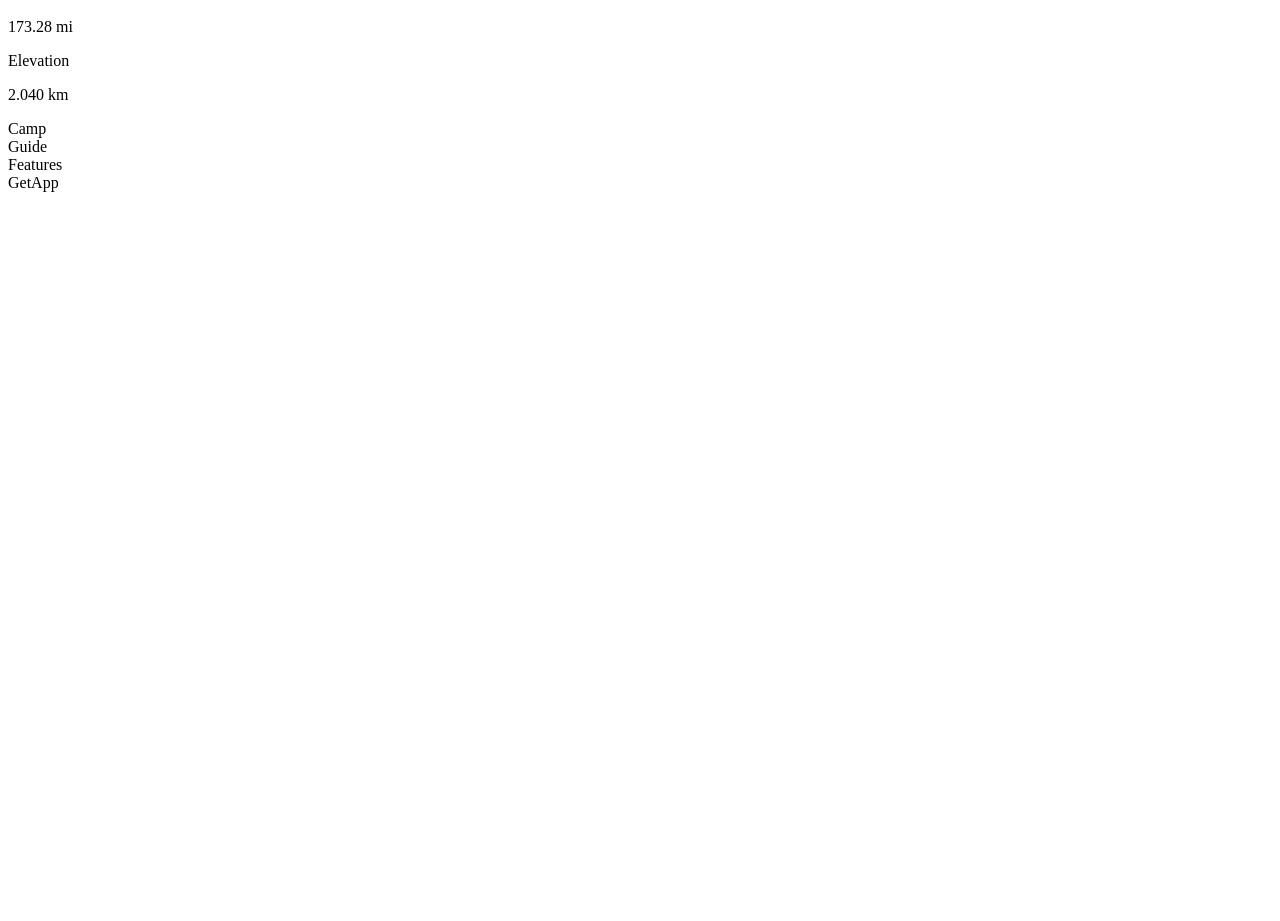
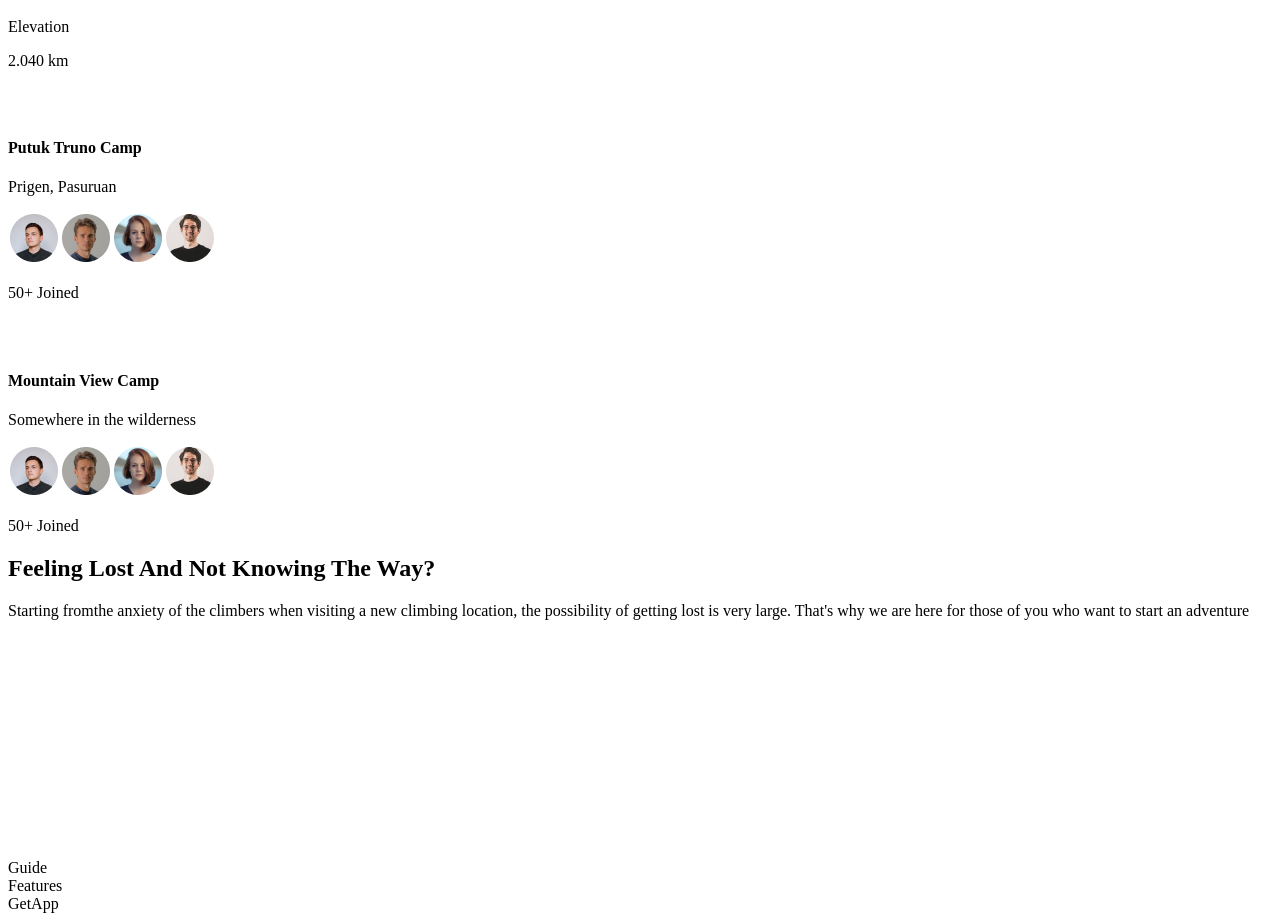
Before and after one commit to Askebir/Travel-app, a Next.js app: page / in a window 1280 px wide. Shown: the part 440-1361 px from the top of the page. Before the commit the page ends 800 px from the top, so only its background shows below. Built offline with nearby package versions, Linux system fonts and the light colour scheme.

Commit message:
camp section completed

```diff
--- a/components/Camp.tsx
+++ b/components/Camp.tsx
@@ -1,7 +1,92 @@
-import React from "react";
+import { PEOPLE_URL } from "@/constants";
+import Image from "next/image";
+
+interface CompProps {
+  backgroundImage: string;
+  title: string;
+  subitle: string;
+  peopleJoined: string;
+}
+
+const CampSite = ({
+  backgroundImage,
+  title,
+  subitle,
+  peopleJoined,
+}: CompProps) => {
+  return (
+    <div
+      className={`border border-yellow-300  h-full w-full min-w-[1100px] ${backgroundImage} bg-cover bg-no-repeat lg:rounded-r-5xl 2xl:rounded-5xl `}
+    >
+      <div className="flex border border-blue-700 h-full flex-col items-start justify-between p-6 lg:px-20 lg:py-10 ">
+        <div className="flex border border-red-700  items-center justify-center">
+          <div className="rounded-full bg-green-50 p-4">
+            <Image src="/folded-map.svg" alt="map" width={28} height={28} />
+          </div>
+          <div className="flex-col gap-1 px-4">
+            <h4 className="bold-18 text-white">{title}</h4>
+            <p className="regular-14 text-white">{subitle}</p>
+          </div>
+        </div>
+        <div className=" flex border border-red-700 items-center justify-center">
+          <span className="flex -space-x-4 overflow-hidden">
+            {PEOPLE_URL.map((url) => (
+              <Image
+                className="inline-block h-10  w-10 rounded-full"
+                src={url}
+                key={url}
+                alt="person"
+                width={52}
+                height={52}
+              />
+            ))}
+          </span>
+          <p className="bold-16 px-5 md:bold-20 text-white">{peopleJoined}</p>
+        </div>
+      </div>
+    </div>
+  );
+};
 
 const Camp = () => {
-  return <div>Camp</div>;
+  return (
+    <section className="border-2 border-green-500 2xl:max-container relative flex flex-col py-10 lg:py-20 xl:mb-20 ">
+      <div className="hide-scrollbar flex h-[340px] w-full tems-start justify-start gap-8 overflow-x-auto lg:h-[400px] xl:h-[640px]">
+        <CampSite
+          backgroundImage="bg-bg-img-1"
+          title="Putuk Truno Camp"
+          subitle="Prigen, Pasuruan"
+          peopleJoined="50+ Joined"
+        />
+        <CampSite
+          backgroundImage="bg-bg-img-2"
+          title="Mountain View Camp"
+          subitle="Somewhere in the wilderness"
+          peopleJoined="50+ Joined"
+        />
+      </div>
+      <div className="flex border border-r-green-50 items-center justify-end mt-10 px-6 lg:-mt-60 lg:mr-6">
+        <div className="bg-green-50 p-8 lg:max-w-[500px] xl:max-w-[734px] relative w-full overflow-hidden rounded-3xl  xl:rounded-5xl xl:px-16 xl:py-20 ">
+          <h2 className="regular-24 md:regular-32 2xl:regular-64 capitalize text-white">
+            <strong>Feeling Lost And Not Knowing The Way?</strong>
+          </h2>
+          <p className="regular-14 xl:regular-16 mt-5 text-white ">
+            Starting fromthe anxiety of the climbers when visiting a new
+            climbing location, the possibility of getting lost is very large.
+            That's why we are here for those of you who want to start an
+            adventure
+          </p>
+          <Image
+            src="/quote.svg"
+            alt="camp-2"
+            width={186}
+            height={219}
+            className="camp-quote"
+          />
+        </div>
+      </div>
+    </section>
+  );
 };
 
 export default Camp;
--- a/components/Hero.tsx
+++ b/components/Hero.tsx
@@ -6,7 +6,7 @@ const Hero = () => {
   return (
     <section
       className="max-container border border-red-600
-    padding-container flex flex-col gap-20 py-10 pb-32 md:gap-28 border-3 lg:py-20 xl:flex-row"
+    padding-container flex flex-col gap-20 py-10 pb-32 md:gap-28 border-3 relative6 lg:py-20 xl:flex-row"
     >
       <div className="hero-map" />
       {/* LEFT */}
@@ -54,19 +54,21 @@ const Hero = () => {
           />
         </div>
       </div>
-      <div className="relative flex flex-1 items-start">
-        <div className="realtive z-20 flex  w-[268] flex-col gap-8 rounded-3xl bg-green-90 px-7 py-8">
-          <div className="flex fle-xcol">
-            <div className="flex items-center justify-between ">
+      <div className="relative flex flex-1  border border-amber-300  items-start">
+        <div className="realtive z-20 flex  border border-red-600 w-[230px] flex-col gap-8 rounded-3xl bg-green-90 px-7 py-8">
+          <div className="flex flex-col ">
+            <div className="flex items-center justify-between   ">
               <p className="regular-16 text-gray-20">Location</p>
               <Image src="/close.svg" alt="close" width={24} height={24} />
             </div>
+
             <p className="bold-20 text-white">Aguas Calientes</p>
           </div>
 
-          <div className="flexBetween">
-            <p className="bold-20 block text-white">Aguas Calientes</p>
-
+          <div
+            className="flex items-center justify-between
+           "
+          >
             <div className="flex flex-col">
               <p className="regular-16 block text-gray-20">Distance</p>
               <p className="text-white">173.28 mi</p>
```
